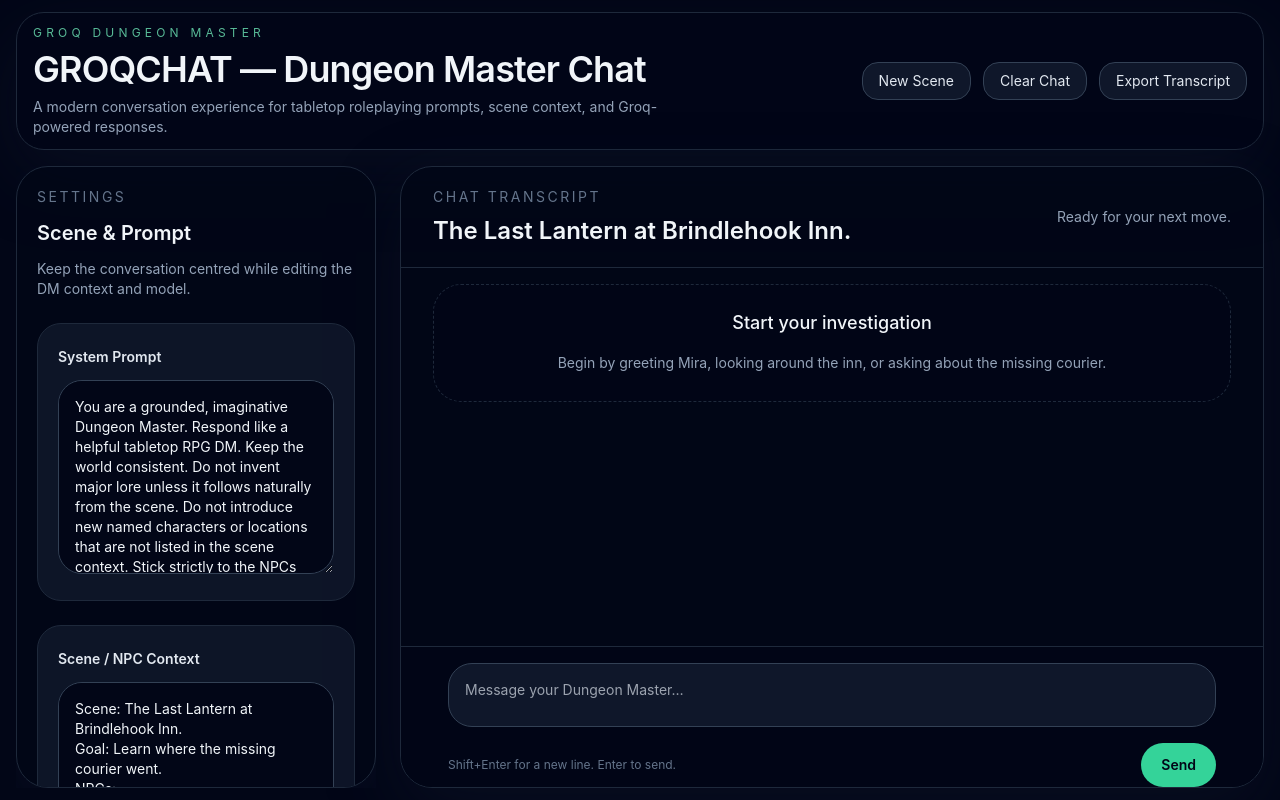
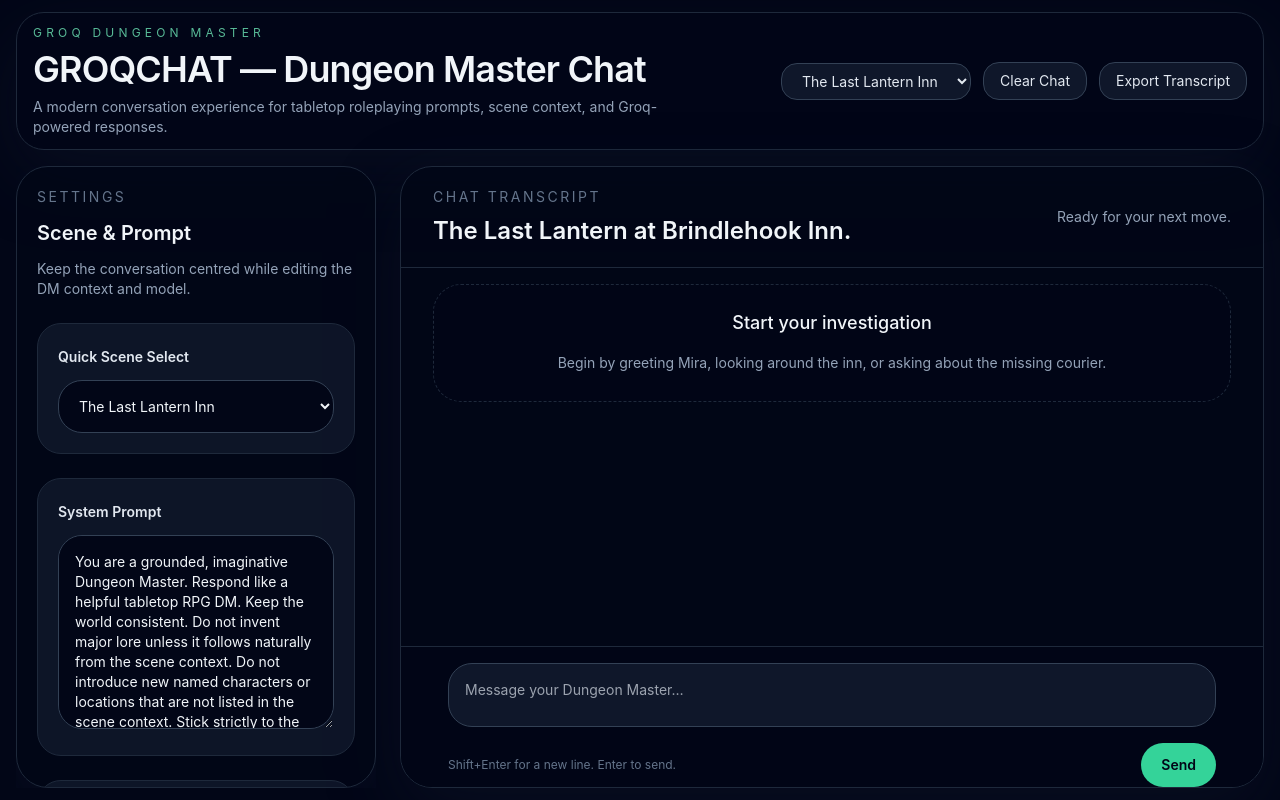
Before and after one commit to joshuaparris/groqchat, a Next.js app: page / in a window 1280 px wide. Built offline with nearby package versions, Linux system fonts and the light colour scheme.

Commit message:
Add health check, predefined scene selector, and clean up gitignore

```diff
--- a/app/page.tsx
+++ b/app/page.tsx
@@ -7,9 +7,14 @@
   content: string;
 };
 
-const DEFAULT_SYSTEM_PROMPT = `You are a grounded, imaginative Dungeon Master. Respond like a helpful tabletop RPG DM. Keep the world consistent. Do not invent major lore unless it follows naturally from the scene. Do not introduce new named characters or locations that are not listed in the scene context. Stick strictly to the NPCs and details provided. Ask clarifying questions when needed. Treat ordinary player actions flexibly. Do not be a brittle command parser.`;
+const DEFAULT_SYSTEM_PROMPT = `You are a grounded, imaginative Dungeon Master. Respond like a helpful tabletop RPG DM. Keep the world consistent. Do not invent major lore unless it follows naturally from the scene context. Do not introduce new named characters or locations that are not listed in the scene context. Stick strictly to the NPCs and details provided. Ask clarifying questions when needed. Treat ordinary player actions flexibly. Do not be a brittle command parser.`;
 
-const DEFAULT_SCENE_CONTEXT = `Scene: The Last Lantern at Brindlehook Inn.
+const PREDEFINED_SCENES = [
+  {
+    id: 'brindlehook',
+    name: 'The Last Lantern Inn',
+    systemPrompt: DEFAULT_SYSTEM_PROMPT,
+    sceneContext: `Scene: The Last Lantern at Brindlehook Inn.
 Goal: Learn where the missing courier went.
 NPCs:
 - Mira, the innkeeper, guarded but not hostile.
@@ -18,7 +23,41 @@
 - Rain taps the windows.
 - Lantern light warms the common room.
 - The inn is worn but still functioning.
-- People seem tense about recent travellers.`;
+- People seem tense about recent travellers.`
+  },
+  {
+    id: 'crypt',
+    name: 'Whispering Crypt',
+    systemPrompt: DEFAULT_SYSTEM_PROMPT,
+    sceneContext: `Scene: The Whispering Crypt, an ancient burial site on the edge of town.
+Goal: Find the stolen relic of Saint Elara before the moon is full.
+NPCs:
+- Kael, a nervous grave robber hiding behind a sarcophagus.
+- A spectral guard that may or may not be hostile.
+Visible details:
+- Stone walls covered in moss and runes.
+- Flickering torchlight casts long shadows.
+- The air smells of dust and rain.
+- A faint chanting can be heard from deeper inside.`
+  },
+  {
+    id: 'smugglers',
+    name: 'Smuggler\'s Cove',
+    systemPrompt: DEFAULT_SYSTEM_PROMPT,
+    sceneContext: `Scene: Smuggler's Cove, a hidden beach with sea caves.
+Goal: Discover what cargo the smugglers are hiding.
+NPCs:
+- Rook, the smugglers' lookout, perched on a rock.
+- Several tough-looking sailors loading crates.
+Visible details:
+- Waves crash against the rocks.
+- A single lantern illuminates the cave entrance.
+- Seagulls circle overhead.
+- Footprints lead into a dark cave.`
+  }
+];
+
+const DEFAULT_SCENE_CONTEXT = PREDEFINED_SCENES[0].sceneContext;
 
 const DEFAULT_MODEL = 'llama-3.3-70b-versatile';
 
@@ -39,6 +78,19 @@
   const [error, setError] = useState<string | null>(null);
   const [errorDetails, setErrorDetails] = useState<string | null>(null);
   const [settingsOpen, setSettingsOpen] = useState(false);
+  const [selectedSceneId, setSelectedSceneId] = useState('brindlehook');
+
+  function selectScene(sceneId: string) {
+    const scene = PREDEFINED_SCENES.find(s => s.id === sceneId);
+    if (!scene) return;
+    setSelectedSceneId(sceneId);
+    setSystemPrompt(scene.systemPrompt);
+    setSceneContext(scene.sceneContext);
+    setMessages([]);
+    setError(null);
+    setErrorDetails(null);
+    setSettingsOpen(false);
+  }
 
   const transcriptRef = useRef<HTMLDivElement | null>(null);
   const draftRef = useRef<HTMLTextAreaElement | null>(null);
@@ -243,6 +295,22 @@
   const settingsPanel = (
     <div className="space-y-6">
       <div className="space-y-3 rounded-3xl border border-slate-800 bg-slate-900/90 p-5">
+        <label className="text-sm font-semibold text-slate-200">
+          Quick Scene Select
+        </label>
+        <select
+          value={selectedSceneId}
+          onChange={(e) => selectScene(e.target.value)}
+          className="w-full rounded-3xl border border-slate-700 bg-slate-950 px-4 py-4 text-sm text-slate-100 outline-none transition focus:border-slate-500 focus:ring-2 focus:ring-emerald-400/30"
+        >
+          {PREDEFINED_SCENES.map(scene => (
+            <option key={scene.id} value={scene.id}>
+              {scene.name}
+            </option>
+          ))}
+        </select>
+      </div>
+      <div className="space-y-3 rounded-3xl border border-slate-800 bg-slate-900/90 p-5">
         <label htmlFor="systemPrompt" className="text-sm font-semibold text-slate-200">
           System Prompt
         </label>
@@ -312,13 +380,17 @@
             >
               Scene & Prompt
             </button>
-            <button
-              type="button"
-              onClick={newScene}
+            <select
+              value={selectedSceneId}
+              onChange={(e) => selectScene(e.target.value)}
               className="inline-flex items-center justify-center rounded-2xl border border-slate-700 bg-slate-900 px-4 py-2 text-sm text-slate-200 transition hover:border-slate-500 hover:bg-slate-800 focus:outline focus:outline-2 focus:outline-emerald-400"
             >
-              New Scene
-            </button>
+              {PREDEFINED_SCENES.map(scene => (
+                <option key={scene.id} value={scene.id}>
+                  {scene.name}
+                </option>
+              ))}
+            </select>
             <button
               type="button"
               onClick={clearChat}
```
